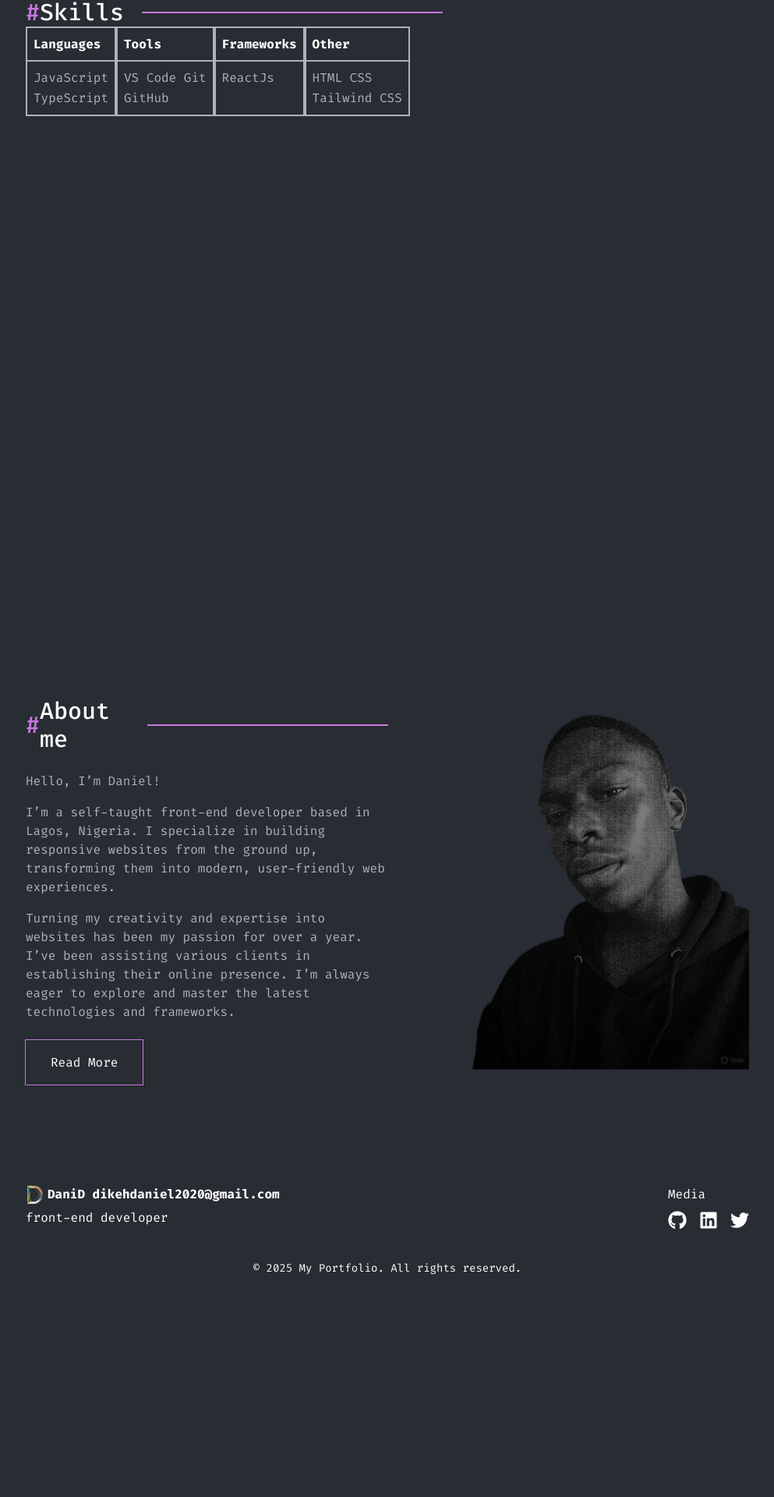
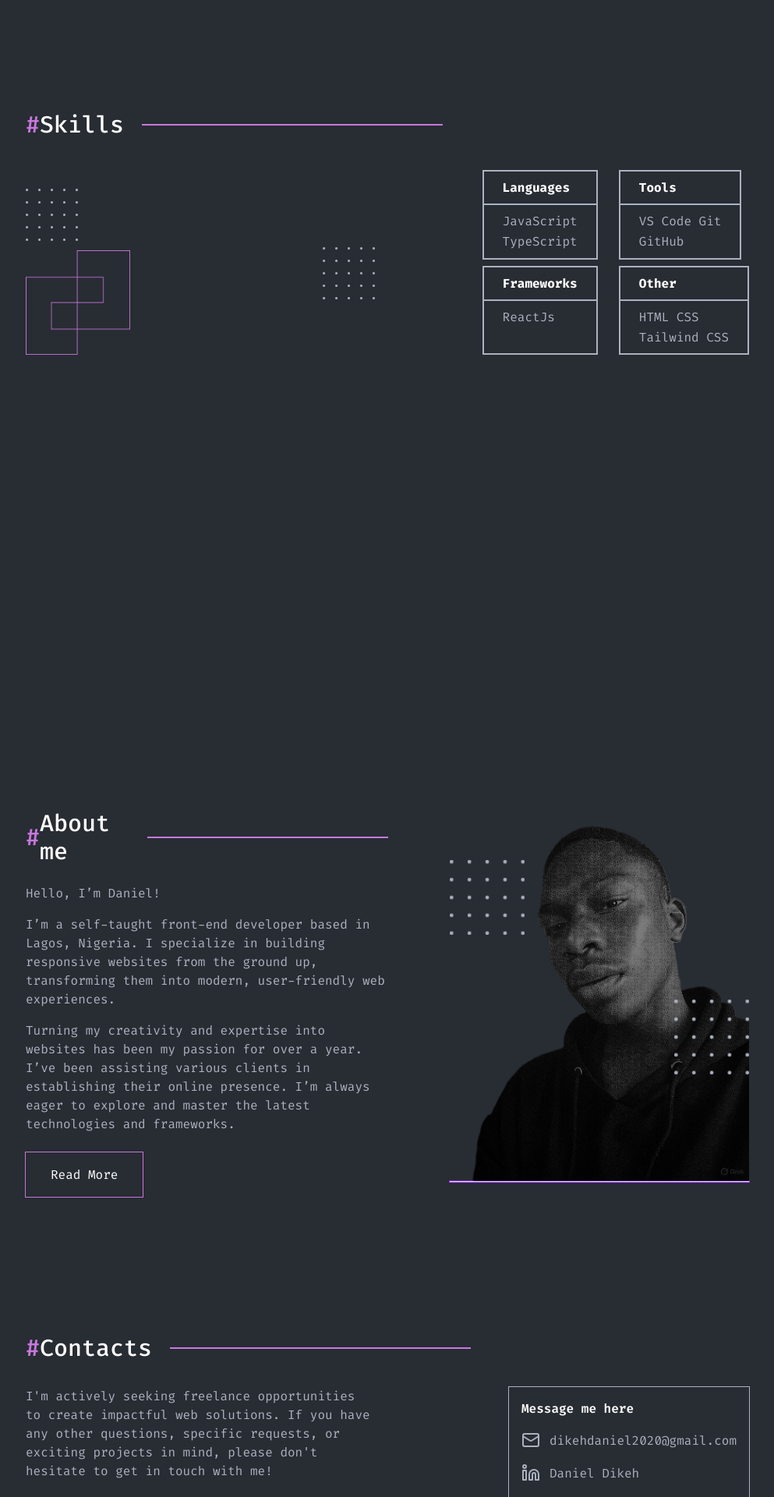
Before and after one commit to 081dikeh/MyPortfolio, a React (Vite) app: page / in a window 1280 px wide. Shown: the part 1566-3486 px from the top of the page at 78% size, without its empty margins (143-1136 px from the left). Before the commit the page ends 3235 px from the top, so only its background shows below. Built offline with nearby package versions, Linux system fonts and the light colour scheme.

Commit message:
added skills

```diff
--- a/src/components/AboutMe.tsx
+++ b/src/components/AboutMe.tsx
@@ -1,5 +1,6 @@
+import secHeroImg from '../assets/secHeroImg.png';
+import dots from '../assets/Dots.png'
 
-import secHeroImg from '../assets/secHeroImg.png';
 
 export default function AboutMe() {
   return (
@@ -19,8 +20,15 @@ export default function AboutMe() {
                 Read More
             </button>
         </div>
-        <div className='align-right'>
-            <img src={secHeroImg} className='w-96' alt="" />
+        <div className='md:w-1/2 w-full flex justify-end relative'>
+            <div className='w-[fit-content] relative'>
+                <img src={secHeroImg} className='w-96 z-10 relative' alt="" />
+                <img src={dots} alt="" className='absolute z-20 right-0 bottom-[30%] w-[25%]' />
+                <img src={dots} alt="" className='absolute z-20 left-0 top-[10%] w-[25%]' />
+                <hr className='w-full ring-1 ring-brand-600'/>
+            </div>
+
+
         </div>
     </section>
   )
--- /dev/null
+++ b/src/components/Contact.tsx
@@ -0,0 +1,28 @@
+import { Mail, Linkedin, Twitter } from "lucide-react";
+
+export default function Contact() {
+    return (
+        <section className="font-fira gap-8 mt-20 mb-20">
+            <h2 className="text-3xl text-white flex items-center font-[500]"><span className="text-brand-700">#</span>Contacts<span className="ring-1 ring-brand-700 w-96 h-[0px] inline-block ml-6"></span></h2>
+            <div className="flex gap-8 mt-8">
+                <div className="w-[50%]">
+                    <p className="text-base text-brand-500">
+                        I'm actively seeking freelance opportunities to create impactful web solutions. If you have any other questions, specific requests, or exciting projects in mind, please don't hesitate to get in touch with me!
+                    </p>
+                </div>
+
+                <div className=" flex w-[50%] justify-end">
+                    <div className="w-[fit-content] ring-1 ring-brand-500 p-4">
+                        <h3 className="text-white text-base font-semibold mb-4">Message me here</h3>
+                        <div className="flex flex-col gap-4 text-brand-500">
+                            <a href="mailto:" className="flex gap-3"><Mail /> dikehdaniel2020@gmail.com</a>
+                            <a href="http://" className="flex gap-3"><Linkedin /> Daniel Dikeh</a>
+                            <a href="http://" className="flex gap-3"><Twitter /> @Danishadow081</a>
+                        </div>
+                    </div>
+                </div>
+            </div>
+
+        </section>
+    )
+}
--- a/src/components/Footer.tsx
+++ b/src/components/Footer.tsx
@@ -3,7 +3,7 @@ import { FaGithub, FaLinkedin, FaTwitter } from 'react-icons/fa';
 
 export default function Footer() {
   return (
-    <footer className="text-white font-fira flex flex-col gap-6 py-8">
+    <footer className="text-white font-fira flex flex-col gap-6 py-8 mt-36 border-t border-brand-500">
       <div className='flex justify-between'>
 
         <div className="flex flex-col gap-1">
@@ -18,13 +18,13 @@ export default function Footer() {
           <p>Media</p>
           <ul className="flex gap-4 text-2xl mt-2">
             <li>
-              <FaGithub/>
+              <a href="http://"><FaGithub/></a>
             </li>
             <li>
-              <FaLinkedin/>
+              <a href=""><FaLinkedin/></a>
             </li>
             <li>
-              <FaTwitter/>
+              <a href=""><FaTwitter/></a>
             </li>
           </ul>
         </div>
--- a/src/components/Skills.tsx
+++ b/src/components/Skills.tsx
@@ -1,31 +1,43 @@
-export default function Skills() {
+import dots from '../assets/Dots.png'
+import heroback from '../assets/heroback.png'
 
 
 
+export default function Skills() {
+
     return (
-        <div className="min-h-screen flex flex-col font-fira ">
+        <div className="min-h-screen flex flex-col font-fira mt-60 ">
             <h2 className="text-3xl text-white flex items-center font-[500]"><span className="text-brand-700">#</span>Skills<span className="ring-1 ring-brand-700 w-96 h-[0px] inline-block ml-6"></span></h2>
 
-            <div>
-                <div></div>
-                <div className="flex">
-                    <div className=" border-2 border-brand-500">
-                        <h2 className="text-white p-2 font-bold border-b-2 border-brand-500">Languages</h2>
-                        <p className="text-brand-500 p-2">JavaScript <br /> TypeScript</p>
-                    </div>
-                    <div className=" border-2 border-brand-500">
-                        <h2 className="text-white p-2 font-bold border-b-2 border-brand-500">Tools</h2>
-                        <p className="text-brand-500 p-2">VS Code Git <br /> GitHub</p>
-                    </div>
-                    <div className=" border-2 border-brand-500">
-                        <h2 className="text-white p-2 font-bold border-b-2 border-brand-500">Frameworks</h2>
-                        <p className="text-brand-500 p-2">ReactJs</p>
-                    </div>
-                    <div className=" border-2 border-brand-500">
-                        <h2 className="text-white p-2 font-bold border-b-2 border-brand-500">Other</h2>
-                        <p className="text-brand-500 p-2">HTML CSS <br /> Tailwind CSS</p>
+            <div className='flex justify-between mt-10 gap-8'>
+                <div className='relative w-[50%] '>
+                    <img src={dots} alt="" className='absolute z-20 right-0 bottom-[30%] w-[15%]' />
+                    <img src={dots} alt="" className='absolute z-20 left-0 top-[10%] w-[15%]' />
+                    <img src={heroback} alt="heroback" className='absolute z-0 bottom-0 left-0 w-[30%] opacity-50 md:opacity-100' />
+                </div>
+
+
+                <div className=" w-[50%] flex justify-end">
+                    <div className="grid grid-cols-2 gap-2 w-[fit-content]">
+                        <div className="border-2 border-brand-500 w-[fit-content]">
+                            <h2 className="text-white py-2 px-6 font-bold border-b-2 border-brand-500">Languages</h2>
+                            <p className="text-brand-500 py-2 px-6">JavaScript <br /> TypeScript</p>
+                        </div>
+                        <div className="border-2 border-brand-500 w-[fit-content]">
+                            <h2 className="text-white py-2 px-6 font-bold border-b-2 border-brand-500">Tools</h2>
+                            <p className="text-brand-500 py-2 px-6">VS Code Git <br /> GitHub</p>
+                        </div>
+                        <div className="border-2 border-brand-500 w-[fit-content]">
+                            <h2 className="text-white py-2 px-6 font-bold border-b-2 border-brand-500">Frameworks</h2>
+                            <p className="text-brand-500 py-2 px-6">ReactJs</p>
+                        </div>
+                        <div className="border-2 border-brand-500 w-[fit-content]">
+                            <h2 className="text-white py-2 px-6 font-bold border-b-2 border-brand-500">Other</h2>
+                            <p className="text-brand-500 py-2 px-6">HTML CSS <br /> Tailwind CSS</p>
+                        </div>
                     </div>
                 </div>
+
             </div>
         </div>
     )
--- a/src/pages/HomePage.tsx
+++ b/src/pages/HomePage.tsx
@@ -1,4 +1,5 @@
 import AboutMe from "../components/AboutMe"
+import Contact from "../components/Contact"
 import Hero from "../components/Hero"
 import Projects from "../components/Projects"
 import Skills from "../components/Skills"
@@ -13,6 +14,7 @@ export default function HomePage() {
         <Projects/>
         <Skills/>
         <AboutMe/>
+        <Contact/>
       </main>
     </div>
   )
```
